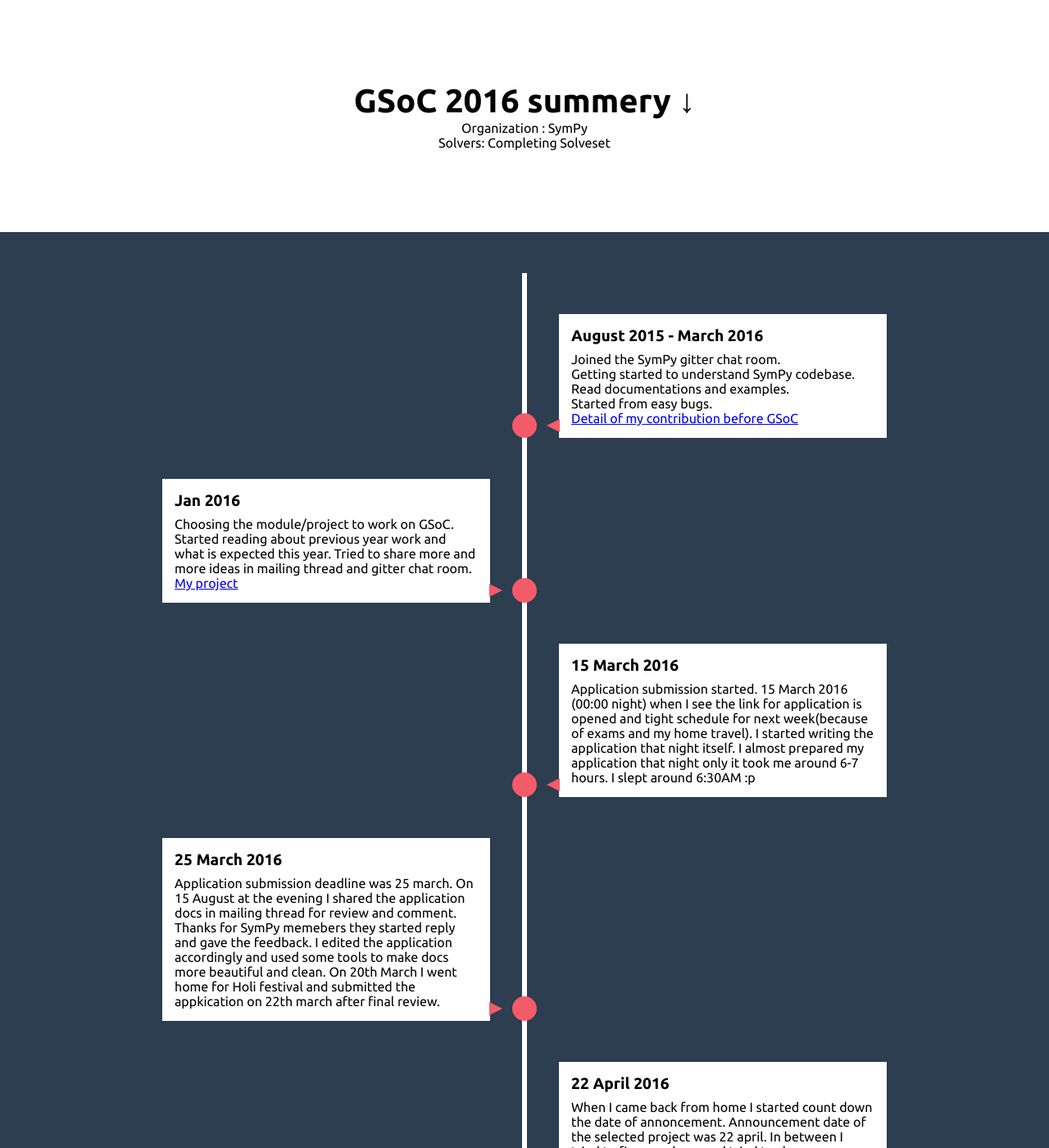
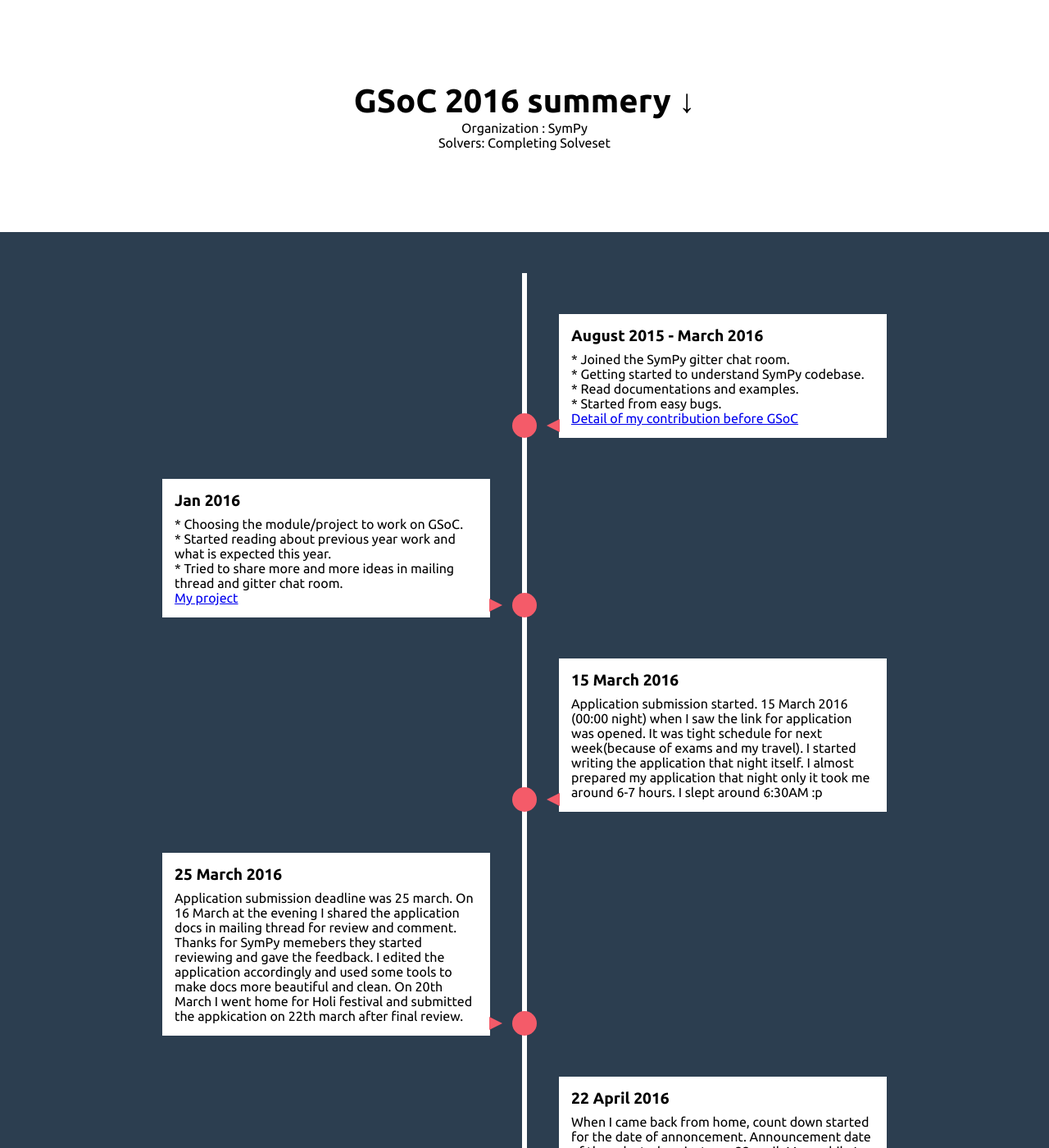
Before and after one commit to Shekharrajak/shekharrajak.github.io, a Jekyll site: the page gsoc16_final.html, which Jekyll copies as it is, in a window 1280 px wide and 1400 px high. Shown: the whole window at 82% size. Built offline with Jekyll 4.4.1, drawn with Linux system fonts in a browser that asks for light colours; nearby versions of some CDN libraries; some of the changed text lies outside the part shown.

Commit message:
minor changes

```diff
--- a/gsoc16_final.html
+++ b/gsoc16_final.html
@@ -232,44 +232,37 @@
     <li>
       <div>
         <time>August 2015 - March 2016</time>
-         Joined the SymPy gitter chat room. <br>
-         Getting started to understand SymPy codebase.<br> Read documentations and examples.
-         <br>Started from easy bugs.
+         * Joined the SymPy gitter chat room. <br>
+         * Getting started to understand SymPy codebase.<br>* Read documentations and examples.
+         <br>* Started from easy bugs.
          <br />
          <a target="_blank" href="http://shekharrajak.github.io/Contribution-before-GSoC/"> Detail of my contribution before GSoC </a>
       </div>
     </li>
     <li>
       <div>
-        <time>Jan 2016 </time> Choosing the module/project to work on GSoC. Started reading about previous year work
-        and what is expected this year. Tried to share more and more ideas in mailing thread and gitter chat room.
-        <a  target="_blank" href="http://shekharrajak.github.io/GSoC-Project/"> My project</a>
+        <time>Jan 2016 </time> * Choosing the module/project to work on GSoC.<br> * Started reading about previous year work
+        and what is expected this year.<br> * Tried to share more and more ideas in mailing thread and gitter chat room.
+        <br><a  target="_blank" href="http://shekharrajak.github.io/GSoC-Project/"> My project</a>
       </div>
     </li>
 
     <li>
       <div>
-        <time>15 March 2016</time> Application submission started. 15 March 2016 (00:00 night) when I see the link for application
-        is opened and tight schedule for next week(because of exams and my home travel). I started writing the application that night itself. I almost prepared my
-        application that night only it took me around 6-7 hours. I slept around 6:30AM :p
+        <time>15 March 2016</time> Application submission started. 15 March 2016 (00:00 night) when I saw the link for application
+        was opened. It was tight schedule for next week(because of exams and my travel). I started writing the application that night itself. I almost prepared my application that night only it took me around 6-7 hours. I slept around 6:30AM :p
       </div>
     </li>
 
     <li>
       <div>
-        <time>25 March 2016</time> Application submission deadline was 25 march. On 15 August at the evening I shared the application docs in mailing thread for
-        review and comment. Thanks for SymPy memebers they started reply and gave the feedback. I edited the application accordingly and
-        used some tools to make docs more beautiful and clean. On 20th March I went home for Holi festival and submitted the appkication on 22th march
-        after final review.
+        <time>25 March 2016</time> Application submission deadline was 25 march. On 16 March at the evening I shared the application docs in mailing thread for review and comment. Thanks for SymPy memebers they started reviewing and gave the feedback. I edited the application accordingly and used some tools to make docs more beautiful and clean. On 20th March I went home for Holi festival and submitted the appkication on 22th march after final review.
       </div>
     </li>
     <li>
       <div>
-        <time>22 April 2016 </time> When I came back from home I started count down the date of annoncement. Announcement date of the
-         selected project was 22 april. In between I tried to fix some bugs and tried to share more details about the idea/project.
-         I wanted to pass these day as soon ass possible. When the day 22 April came after the college I came to room and my heart beats fast.
-         From I wanted to pass the time, chess is the best thing for this. I played chess from the evening to night and late night 12:30AM
-         selected project announced. That time made me so happy, I really saw my name many times in the site and got email from SymPy and GSoC team.
+        <time>22 April 2016 </time> When I came back from home, count down started for the date of annoncement. Announcement date of the selected project was 22 april. Meanwhile I tried to fix some bugs and tried to share more details about the idea/project.
+         I wanted to pass these day as soon as possible. And the day 22 April came, after the college time I came to room in tensed mood. I wanted to pass the time, chess is the best thing for this. I played chess from the evening to night and late night 12:30AM selected project announced. That time made me so happy, I really saw my name many times in the site and got email from SymPy and GSoC team.
       </div>
     </li>
 
```
Also changed, not shown: other parts of gsoc16_final.html (+1 -2 lines).
